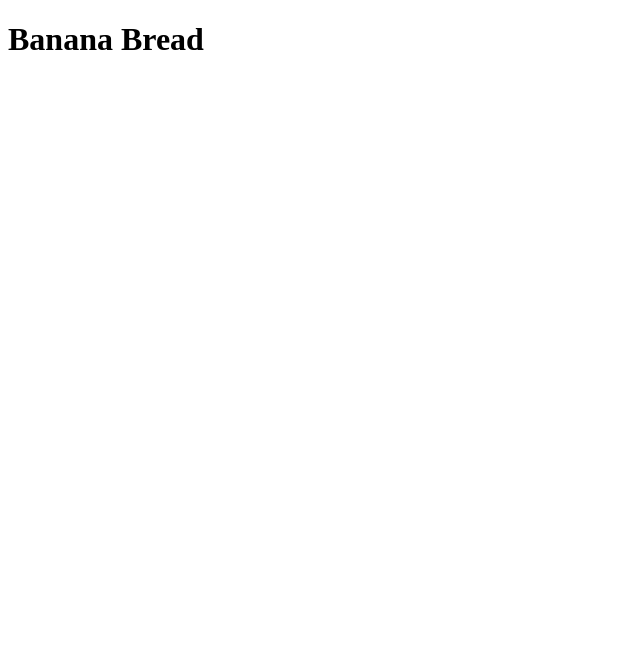
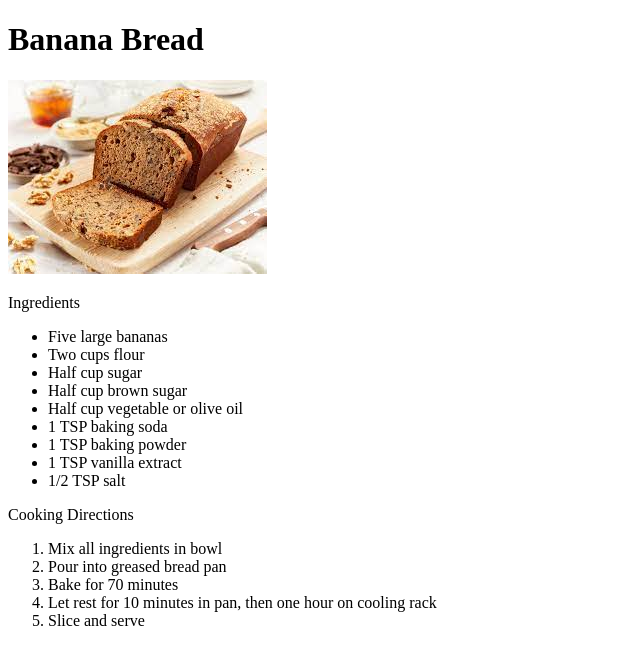
Before and after one commit to chaswrig/odin-recipes, a plain HTML site: page recipes/banana-bread.html in a window 1280 px wide. Shown: the whole page, without its empty margins (0-640 px from the left). Drawn offline with Linux system fonts and the light colour scheme.

Commit message:
Third and Fourth Iterations -- Added recipes to page, with images. Did not include many details because I do not know how to cook.

```diff
--- a/recipes/banana-bread.html
+++ b/recipes/banana-bread.html
@@ -6,5 +6,27 @@
 </head>
 <body>
   <h1>Banana Bread</h1>
+  <img src="../images/bread.jpeg" alt="Banana Bread">
+  <p>Ingredients</p>
+  <ul>
+    <li>Five large bananas</li>
+    <li>Two cups flour</li>
+    <li>Half cup sugar</li>
+    <li>Half cup brown sugar</li>
+    <li>Half cup vegetable or olive oil</li>
+    <li>1 TSP baking soda</li>
+    <li>1 TSP baking powder</li>
+    <li>1 TSP vanilla extract</l1>
+    <li>1/2 TSP salt</li>
+  </ul>
+
+  <p>Cooking Directions</p>
+  <ol>
+    <li>Mix all ingredients in bowl</li>
+    <li>Pour into greased bread pan</li>
+    <li>Bake for 70 minutes</li>
+    <li>Let rest for 10 minutes in pan, then one hour on cooling rack</li>
+    <li>Slice and serve</li>
+  </ol>
 </body>
 </html>
```
Also changed, not shown: index.html (+4 -1 lines), recipes/chicken-dumplings.html (added, +23 -0 lines), recipes/fried-rice.html (added, +20 -0 lines), images/bread.jpeg (added), images/dumplings.jpeg (added), images/rice.jpeg (added).
